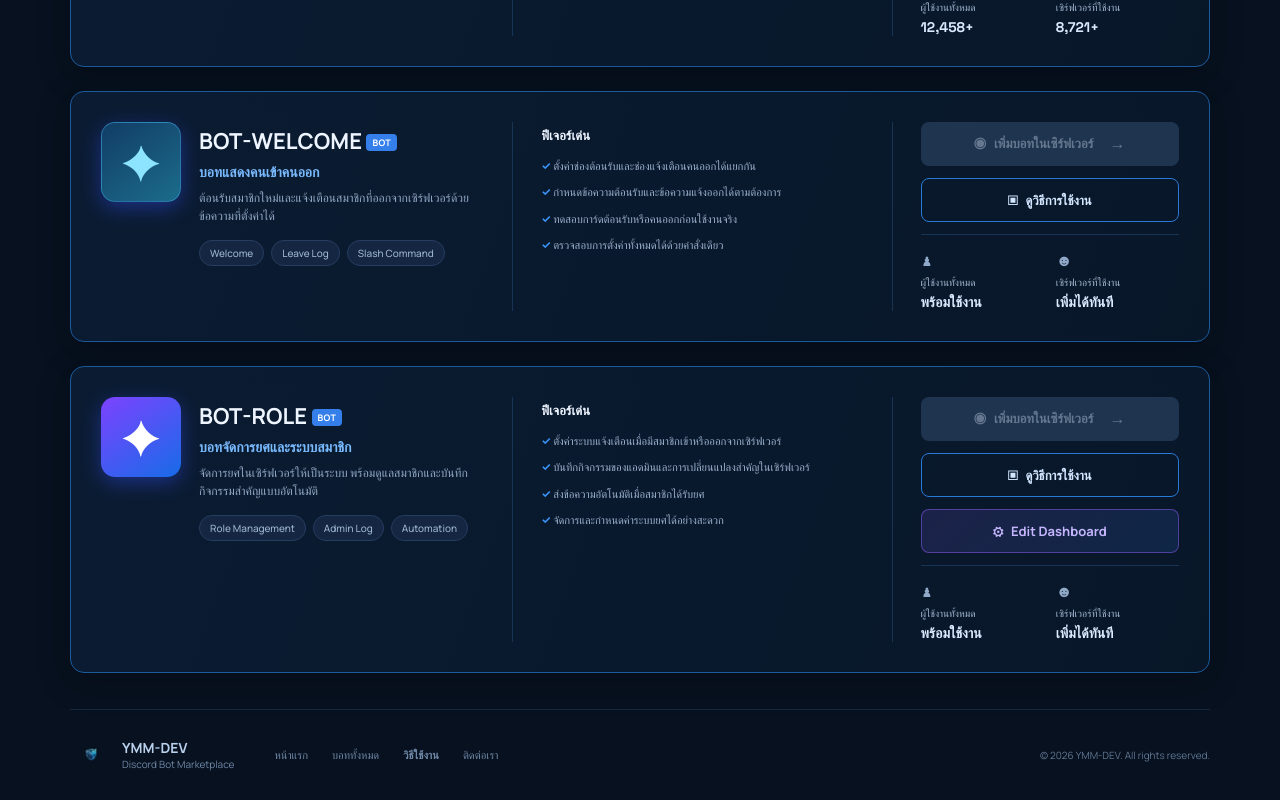
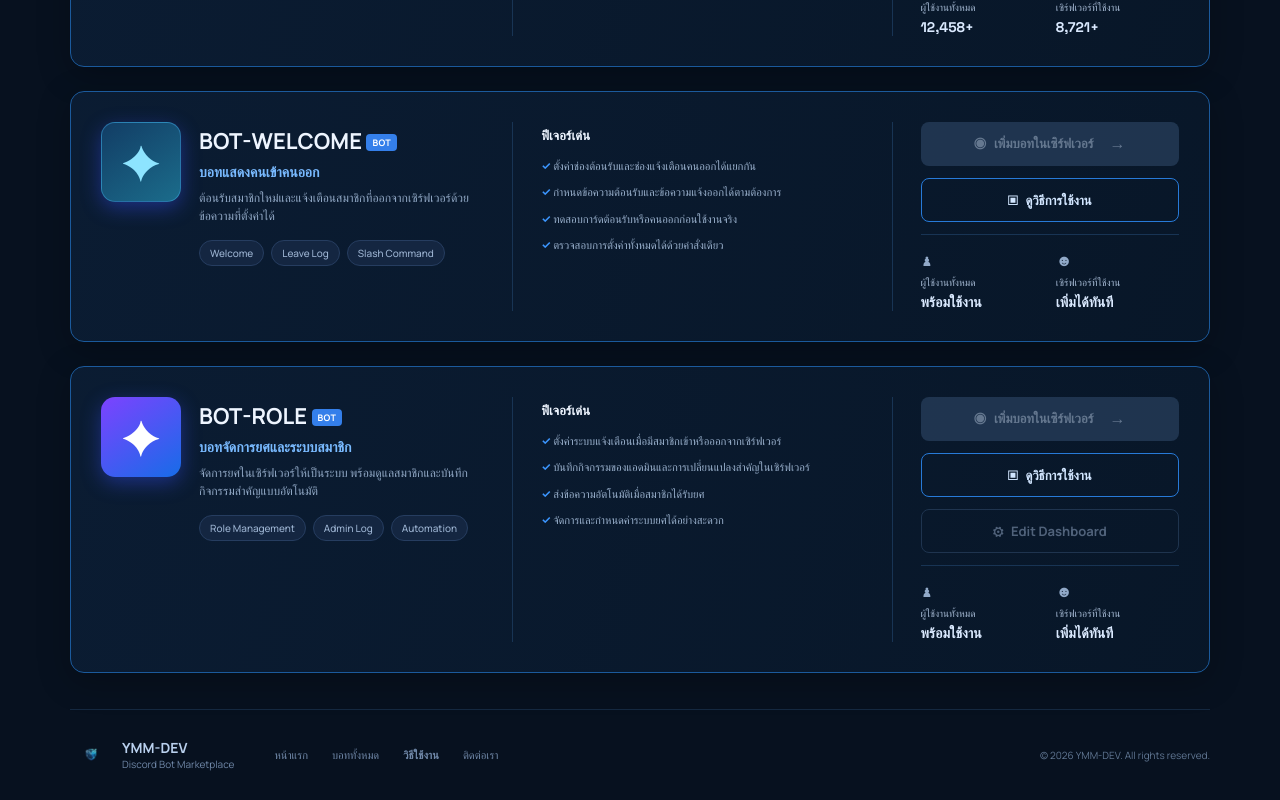
Before and after one commit to iso112011111-tech/YMM-DEV, a Next.js app: page / in a window 1280 px wide. Shown: the part 844-1644 px from the top of the page. Built offline with nearby package versions, Linux system fonts and the light colour scheme; no server answers.

Commit message:
update04

```diff
--- a/components/FeaturedBot.tsx
+++ b/components/FeaturedBot.tsx
@@ -70,6 +70,7 @@ export default function FeaturedBot({ onOpenGuide }: FeaturedBotProps) {
               ▣ &nbsp; ดูวิธีการใช้งาน
             </button>
             {bot.name === "BOT-ROLE" && (
+              isLoggedIn ? (
                 <Link
                   className="outline-button"
                   href="/dashboard"
@@ -84,6 +85,16 @@ export default function FeaturedBot({ onOpenGuide }: FeaturedBotProps) {
                 >
                   ⚙ &nbsp; Edit Dashboard
                 </Link>
+              ) : (
+                <button
+                  className="outline-button"
+                  type="button"
+                  disabled
+                  title="กรุณาเข้าสู่ระบบด้วย Discord ก่อน"
+                >
+                  ⚙ &nbsp; Edit Dashboard
+                </button>
+              )
             )}
             <div className="bot-stats" aria-label="สถิติการใช้งานบอท">
               <span>
```
Lines whose indentation alone changed are shown as unchanged.
